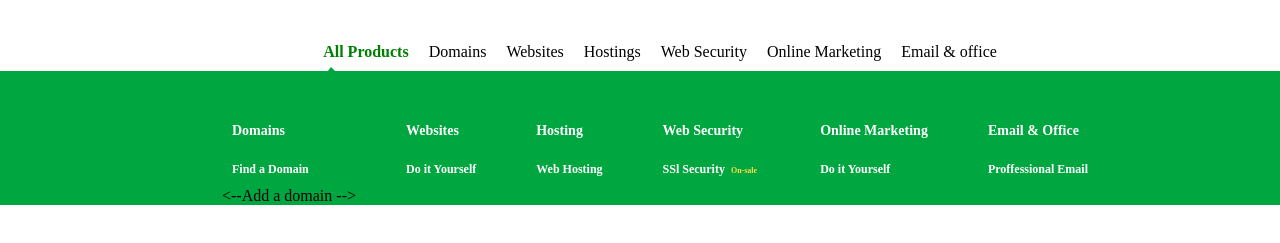
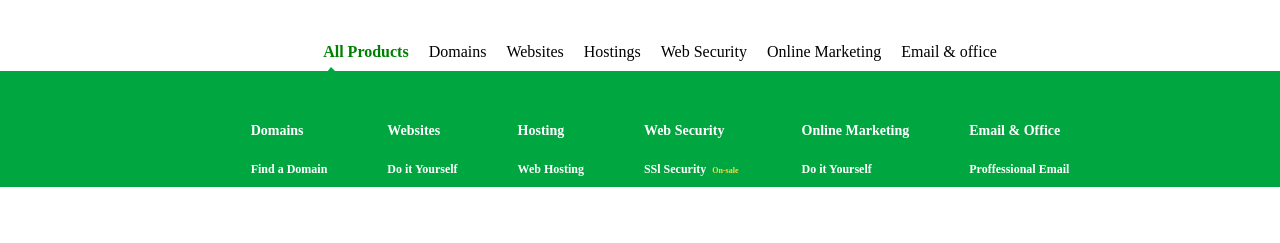
Before and after one commit to manideepcs024/test, a plain HTML site: page index.html in a window 1280 px wide. Both pictures are taken after a click on the item 365 px from the left and 114 px from the top of the page. Shown: the part 63-306 px from the top of the page. Drawn offline with Linux system fonts and the light colour scheme.

Commit message:
add files

```diff
--- a/Library/js/main.js
+++ b/Library/js/main.js
@@ -5,21 +5,14 @@
 	var element = document.getElementById('sub-menu-one'),
     style = window.getComputedStyle(element),
     height = style.getPropertyValue('height');
-    console.log(height)
-
-
-
-
 
    /*document.getElementById("allproducts").onclick   = function(){showarrow()};
   document.getElementById("allproducts").onmouseover   = function(){showarrow()};
   document.getElementById("allproducts").onmouseout  = function(){hidearrow()};*/
+  /*document.getElementById("allproducts").onclick   = function(){showall()};*/
     document.getElementById("mobile-show-nav").onclick = function(){showmobnav()};
- /*document.getElementById("allproducts").onclick   = function(){showall()};*/
 	var t= 	document.querySelectorAll(".first-level");
-console.log("no of class forst level " +  t.length);
 	var sub= 	document.querySelectorAll(".sub-menu-allp").length;
-console.log("no of class sub menu all p  " +  sub);
 
     // document.getElementsByClassName("first-level")[0].onclick=function(){shows()};
 
@@ -29,7 +22,7 @@
 
     (function(index){
         t[i].onclick = function(){
-              console.log("index clicked" + index);
+
               shows(index,len);
 
         }
@@ -47,109 +40,84 @@
  	var element = document.getElementById('sub-menu-one'),
     style = window.getComputedStyle(element),
     height = style.getPropertyValue('height');
-    alert(height);
  }
+
  function shows(indexval,t)
 {
- 	console.log("indexval is " + indexval)
 
-
-/*for (var i = 0, len = t;  i < len; i++)
-{
-	alert(i);
-	if(i!=indexval)
-	{
- document.getElementsByClassName("sub-menu-allp")[indexval].style.display="none";
- alert("class removed from " + i );
-	}
-
-
-}*/
-
-var ifshowns=document.getElementsByClassName("sub-menu-allp")[indexval].style.display;
-// alert(ifshowns);
-console.log("display propertty is " + ifshowns + indexval);
-
-/*if(ifshowns=="block")
-{
-
-document.getElementsByClassName("sub-menu-allp")[0].style.display = "none";
-console.log(ifshowns);
-}else{
-	if(ifshowns=="none"){
-	document.getElementsByClassName("sub-menu-allp")[0].style.display = "block";
-console.log(ifshowns);
-
-	}*/
-
-
-
- document.getElementsByClassName("sub-menu-allp")[indexval].classList.toggle("showallpdesktop");
 
     for(var i=0; i<7;i++)
     {
-console.log("loopp ran " + i)
       document.getElementsByClassName("selected-marker")[i].style.display = "none";
-console.log("clicked index val " + indexval);
-/*if(i==indexval)
+     }
+
+    var ifArrow=document.getElementsByClassName("selected-marker")[indexval].style.display;
+    if(ifArrow=="block")
    {
-document.getElementsByClassName("sub-menu-allp")[indexval].classList.toggle("showallpdesktop");
 
+      document.getElementsByClassName("selected-marker")[indexval].style.display = "none";
 
-}else {
-	if(i!==indexval)
+   }
+    else(ifArrow=="none")
     {
-if ( document.getElementsByClassName("sub-menu-allp")[i].classList.contains("showallpdesktop") )
+      document.getElementsByClassName("selected-marker")[indexval].style.display = "block";
+     }
+     var i;
+      for(i=0;i<t;i++)
+      {
+      	var className="showallpdesktop";
+      	var elem=document.getElementsByClassName("sub-menu-allp")[i];
+
+        removeClass(elem,className,i);
+      }
+     //  document.getElementsByClassName("sub-menu-allp")[indexval].className += "showallpdesktop";
 
        document.getElementsByClassName("sub-menu-allp")[indexval].classList.toggle("showallpdesktop");
+       document.getElementsByClassName("selected-marker")[indexval].style.display = "block";
+
  }
 
+ function removeClass(elem, className,ival) {
 
-}*/
+ 	console.log(elem.className);
+ 	var newClassName="";
+ 	var classNames = elem.className,
+ 	classArray = classNames.split(" ");
+ 	console.log(classArray);
+ 	console.log(classArray.length);
 
+ 	  for(var i=0;i<classArray.length;i++)
+ 	  {
+
+ 	  	 console.log(classArray[i]);
+ 	  	  console.log(className);
+          if(classArray[i]!=className)
+          {
+                 newClassName += classArray[i] + " ";
           }
-var ifshown=document.getElementsByClassName("selected-marker")[indexval].style.display;
-console.log("before if " + ifshown);
-if(ifshown=="block")
-{
-console.log(" before applied" + ifshown);
-document.getElementsByClassName("selected-marker")[indexval].style.display = "none";
-console.log("applied" + ifshown)
+          console.log(classArray[i]);
+          console.log(newClassName);
  	  }
-else(ifshown=="none")
-{
-	console.log(" before applied" + ifshown);
-document.getElementsByClassName("selected-marker")[indexval].style.display = "block";
-console.log("applied" + ifshown);
-}
+ 	  elem.className = newClassName;
 
-document.getElementsByClassName("selected-marker")[indexval].style.display = "block";
-	// document.getElementsByClassName("sub-menu-allp")[indexval].className="showallpdesktop";
-/* 	   var x = document.getElementById("menu-block-id").nextSibling.className;
- 	   alert(x);*/
  }
     function showmobnav()
    {
      var elem=document.getElementById("menu-block-id");
-/*alert(elem);*/
+
     elem.classList.toggle("vertical-tabs");
     /*elem.style.display="block";*/
     var element=document.getElementById("mobile-show-nav");
-
     element.classList.toggle("arrow-down");
    }
 
    function showarrow()
   {
-	// window.alert("Property one called");
      document.getElementsByClassName("selected-marker")[0].style.visibility = "visible";
-
-/*document.getElementsByClassName("sub-menu-allp")[0].style.display = "block";*/
      var ifshown=document.getElementsByClassName("sub-menu-allp")[0].style.display;
-
      if(ifshown=="block")
       {
-alert(ifshown);
+          console.log(ifshown)
           document.getElementsByClassName("sub-menu-allp")[0].style.display = "none";
        }
         else(ifshown=="none")
@@ -159,14 +127,3 @@
         }
    /*document.getElementsByClassName("selected-marker")[0].style.backgroundColor = "red";*/
  }
-
-
-
-
-function hidearrow()
-{
-	// window.alert("Property one called");
-/*	document.getElementsByClassName("selected-marker")[0].style.visibility = "hidden";
-	document.getElementsByClassName("sub-menu-allp")[0].style.display = "none";*/
-/*document.getElementsByClassName("selected-marker")[0].style.backgroundColor = "red";*/
-	}
--- a/index.html
+++ b/index.html
@@ -33,7 +33,7 @@
      <ul class="sub-menu-one-col1">
        <li><a href="#">Domains</a></li>
        <li><a href="#">Find a Domain</a></li>
-       <--Add a domain -->
+
 
 
 
@@ -162,7 +162,7 @@
          </p>
       </li>
 </li>
-<li>gggg</li>
+
 
 
 
```
Also changed, not shown: t_nav.html (+31 -3 lines). Lines whose indentation alone changed are shown as unchanged.
